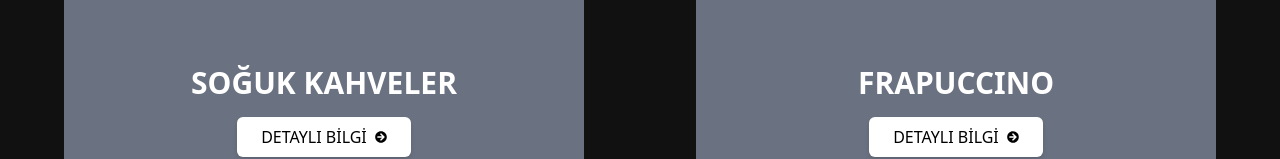
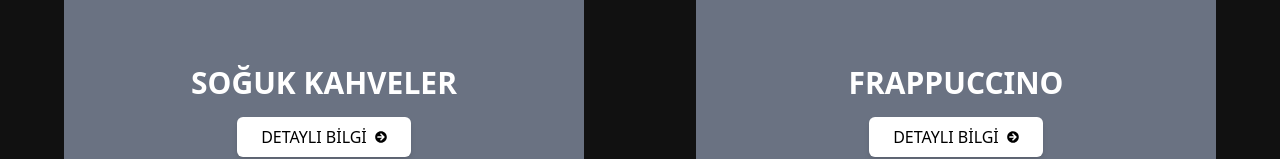
Before and after one commit to MuhammedIkbalAKGUNDOGDU/ottomaniaCafe, a React (Vite) app in the folder ottomania cafe/: page /soguk-icecekler in a window 1280 px wide. Shown: the part 577-736 px from the top of the page. Built offline with nearby package versions, Linux system fonts and the light colour scheme.

Commit message:
frappuccino fixed from frapuccino

```diff
--- a/ottomania cafe/src/pages/Admin.jsx
+++ b/ottomania cafe/src/pages/Admin.jsx
@@ -38,7 +38,7 @@
       "sıcak kahveler",
       "sıcak içecekler",
       "soğuk kahveler",
-      "frapuccino",
+      "frappuccino",
       "limonatalar",
       "smoothie",
       "milkshake",
--- a/ottomania cafe/src/pages/SogukIcecekler.jsx
+++ b/ottomania cafe/src/pages/SogukIcecekler.jsx
@@ -48,7 +48,7 @@
           className="h-40 bg-cover bg-center rounded-lg flex items-center justify-center text-white text-xl font-bold mx-12 py-30 bg-gray-500"
         >
           <div className="uppercase bg-opacity-50 px-4 py-2 rounded-md text-center flex-row justify-items-center items-center">
-            <div className="text-3xl "> Frapuccino</div>
+            <div className="text-3xl "> Frappuccino</div>
             <div className="flex w-fit items-center gap-2 mt-4 px-6 py-2 bg-white text-black text-base rounded-md font-medium shadow-md hover:bg-gray-300 transition-all cursor-pointer">
               DETAYLI BİLGİ
               <FaArrowCircleRight className="h-3 w-3" />
```
